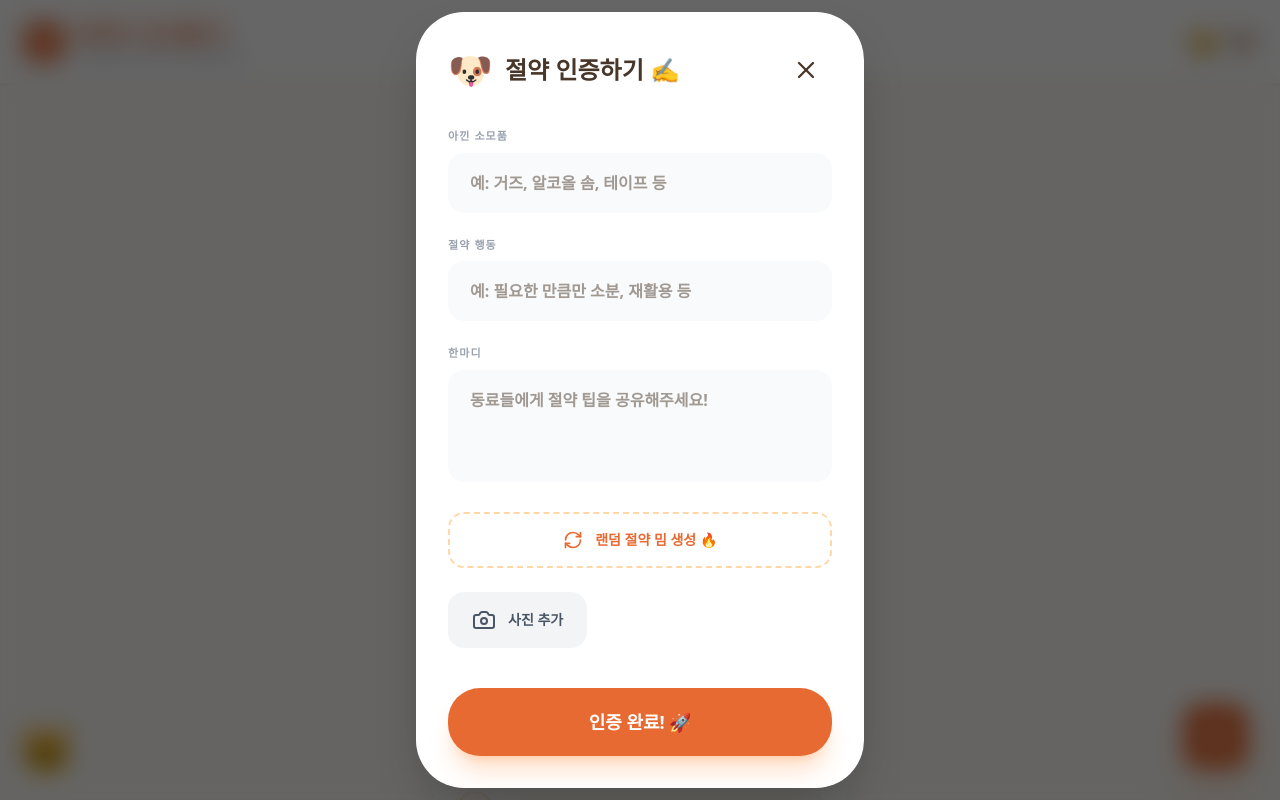
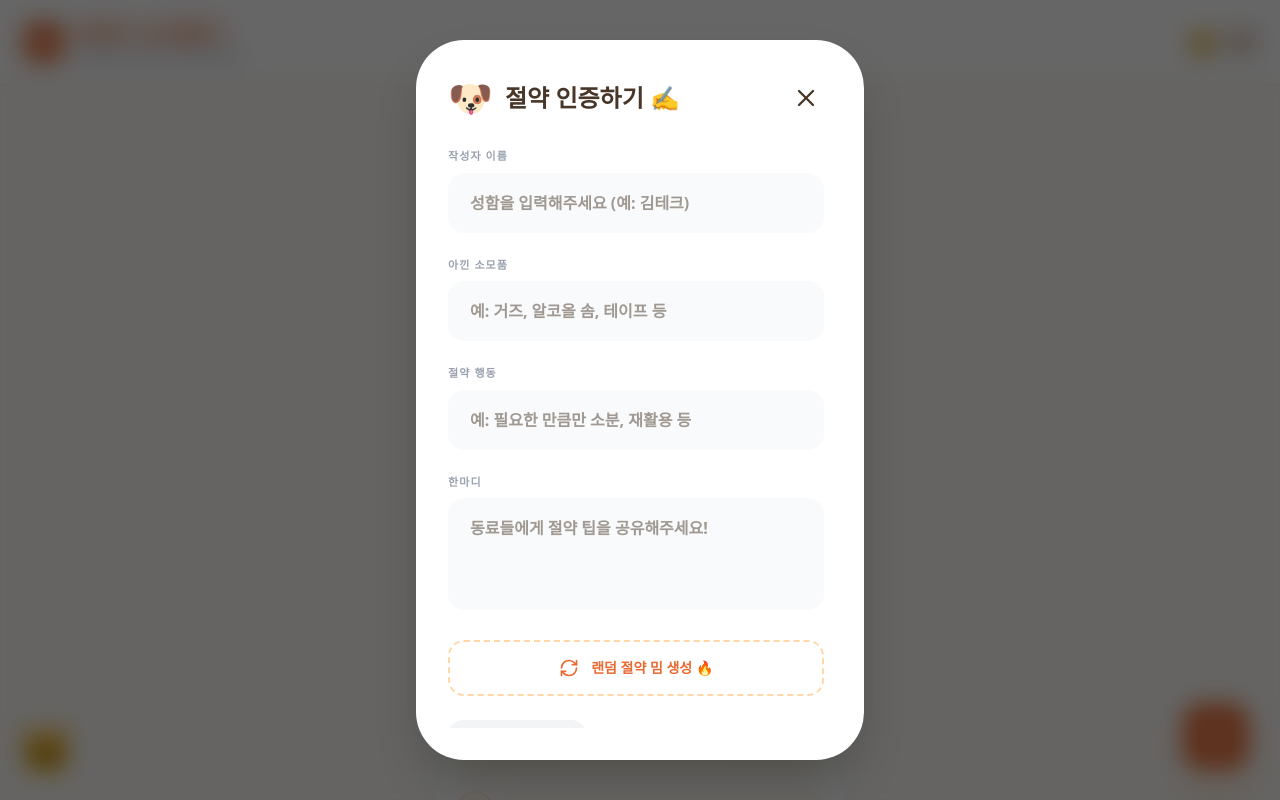
Before and after one commit to mixnario/grn, a React (Vite) app: page / in a window 1280 px wide. Both pictures are taken after a click on the button 1216 px from the left and 736 px from the top of the page. Shown: the top 800 px of the page. Built offline with nearby package versions, Linux system fonts and the light colour scheme.

Commit message:
Add files via upload

```diff
--- a/src/App.tsx
+++ b/src/App.tsx
@@ -200,6 +200,7 @@ export default function App() {
   const [posts, setPosts] = useState<Post[]>(SAMPLE_POSTS);
   const [isFormOpen, setIsFormOpen] = useState(false);
   const [newPost, setNewPost] = useState({
+    author: '',
     savedItem: '',
     action: '',
     message: '',
@@ -244,7 +245,7 @@ export default function App() {
       return;
     }
 
-    if (!newPost.savedItem || !newPost.action) return;
+    if (!newPost.savedItem || !newPost.action || !newPost.author) return;
 
     const randomChar: Character = Math.random() > 0.5 ? 'RICO' : 'BORI';
     const comments = randomChar === 'RICO' ? RICO_COMMENTS : BORI_COMMENTS;
@@ -252,7 +253,7 @@ export default function App() {
 
     const post: Post = {
       id: Date.now().toString(),
-      author: '나 (참여자)',
+      author: newPost.author,
       savedItem: newPost.savedItem,
       action: newPost.action,
       message: newPost.message,
@@ -266,7 +267,7 @@ export default function App() {
 
     setPosts([post, ...posts]);
     setIsFormOpen(false);
-    setNewPost({ savedItem: '', action: '', message: '', image: null, memeText: '' });
+    setNewPost({ author: '', savedItem: '', action: '', message: '', image: null, memeText: '' });
     setPreviewUrl(null);
   };
 
@@ -496,9 +497,9 @@ export default function App() {
               initial={{ y: "100%" }}
               animate={{ y: 0 }}
               exit={{ y: "100%" }}
-              className="relative w-full max-w-md bg-white rounded-t-[3rem] sm:rounded-[3rem] p-8 shadow-2xl overflow-hidden"
+              className="relative w-full max-w-md bg-white rounded-t-[3rem] sm:rounded-[3rem] p-8 shadow-2xl overflow-hidden flex flex-col max-h-[90vh]"
             >
-              <div className="flex items-center justify-between mb-8">
+              <div className="flex items-center justify-between mb-6 shrink-0">
                 <div className="flex items-center gap-3">
                   <span className="text-4xl">{BORI_EMOJI}</span>
                   <h2 className="text-2xl font-black">{editingPost ? '인증 수정하기 ✏️' : '절약 인증하기 ✍️'}</h2>
@@ -514,7 +515,22 @@ export default function App() {
                 </button>
               </div>
 
-              <form onSubmit={handleSubmit} className="space-y-6">
+              <form onSubmit={handleSubmit} className="space-y-6 overflow-y-auto pr-2 pb-4 custom-scrollbar">
+                <div>
+                  <label className="block text-[11px] font-black mb-2 text-gray-400 uppercase tracking-widest">작성자 이름</label>
+                  <input
+                    type="text"
+                    placeholder="성함을 입력해주세요 (예: 김테크)"
+                    className="w-full px-5 py-4 rounded-2xl bg-gray-50 border-2 border-transparent focus:border-[#E86A33] focus:bg-white transition-all outline-none font-bold"
+                    value={editingPost ? editingPost.author : newPost.author}
+                    onChange={(e) => {
+                      if (editingPost) setEditingPost({ ...editingPost, author: e.target.value });
+                      else setNewPost({ ...newPost, author: e.target.value });
+                    }}
+                    required
+                  />
+                </div>
+
                 <div>
                   <label className="block text-[11px] font-black mb-2 text-gray-400 uppercase tracking-widest">아낀 소모품</label>
                   <input
```
